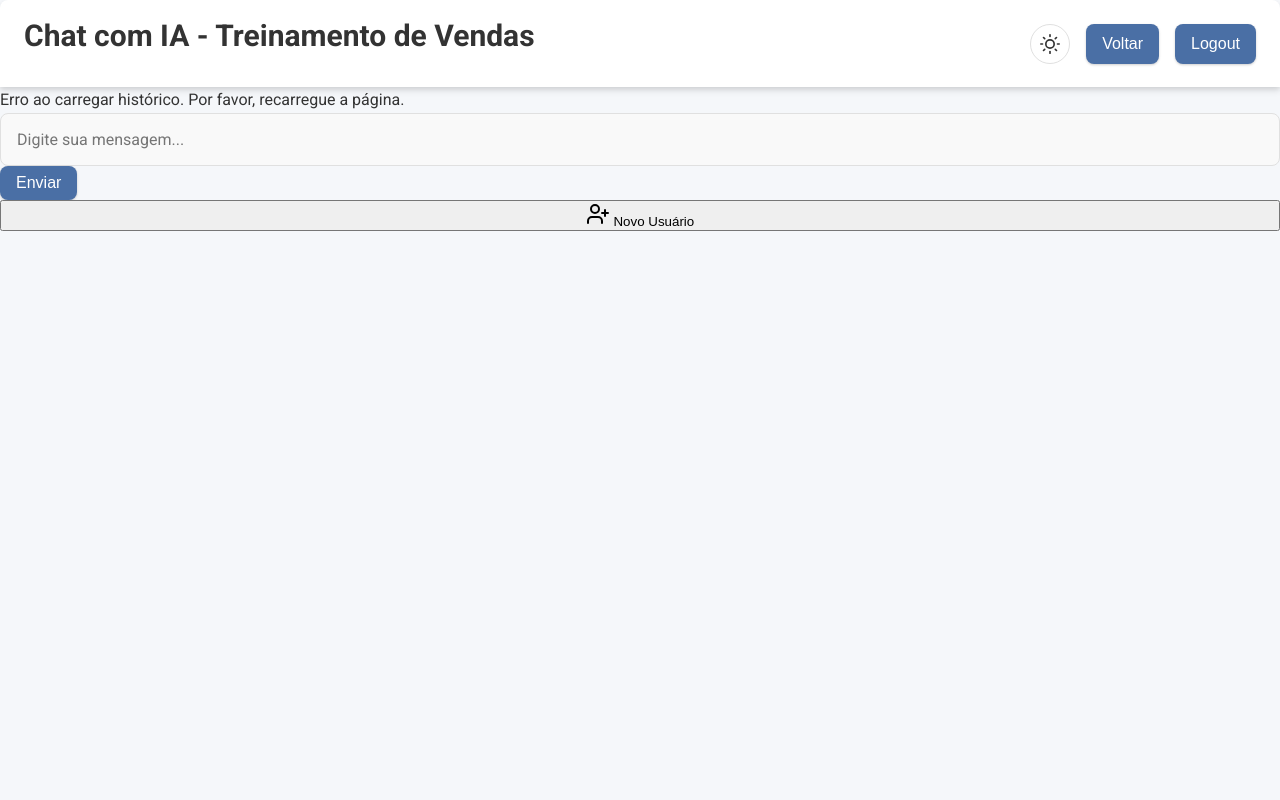
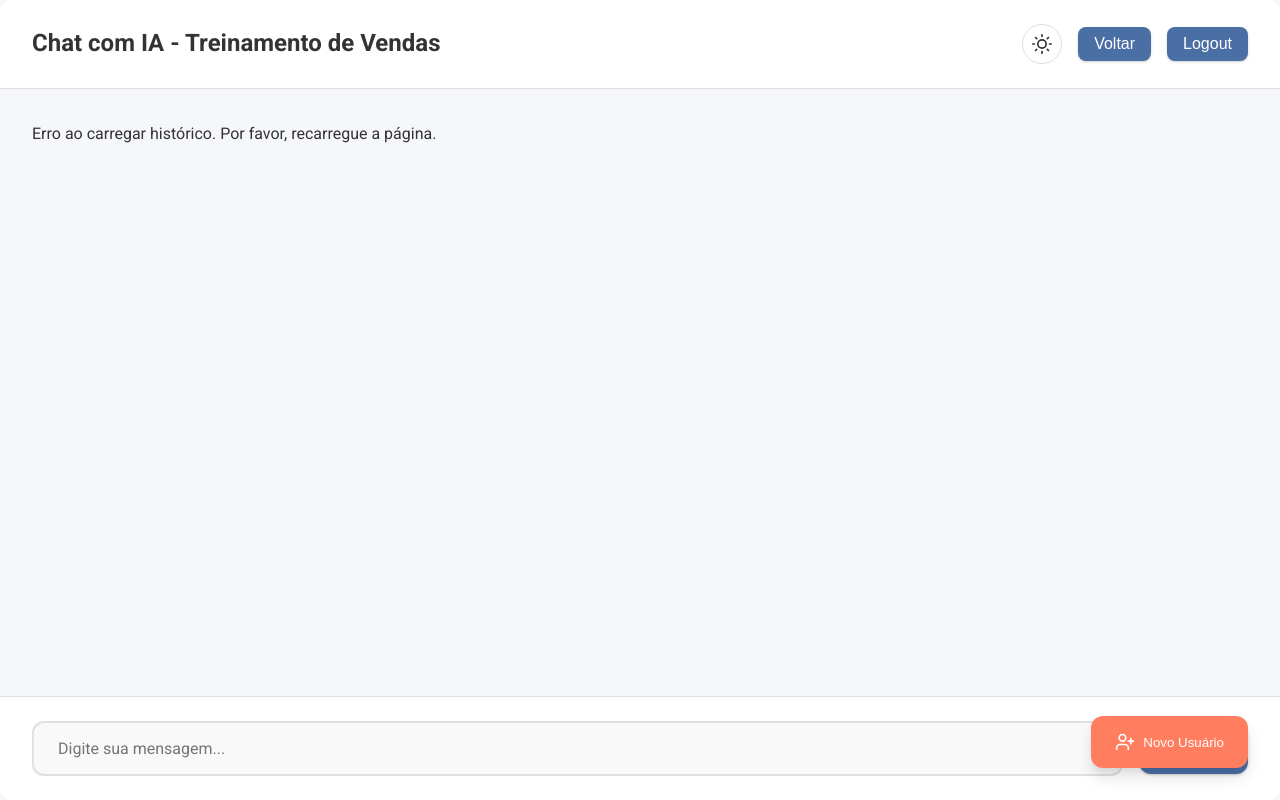
Before and after one commit to renansilva42/vendedor-smart, a Flask app: template app/templates/chat.html in a window 1280 px wide. Run offline with Flask 3, Linux system fonts and the light colour scheme; the template is opened without the code that fills it, so the values that code supplies are empty; parts of the project's set-up code (start-up, migrations or seed data) failed here and were passed over.

Commit message:
ajustado estilo de chat.html

```diff
--- a/app/static/css/style.css
+++ b/app/static/css/style.css
@@ -234,7 +234,88 @@
 
 .header-buttons {
   display: flex;
-  gap: var(--spacing-md);
+  gap: 1rem;
+  align-items: center;
+}
+
+#chat-container {
+  flex: 1;
+  overflow-y: auto;
+  padding: 2rem;
+  background-color: var(--bg-color);
+}
+
+#user-input {
+  flex: 1;
+  padding: 1rem 1.5rem;
+  border: 2px solid var(--border-color);
+  border-radius: var(--border-radius-lg);
+  background-color: var(--input-bg-color);
+  color: var(--text-color);
+  font-size: 1rem;
+  transition: all var(--transition-speed);
+}
+
+
+
+#user-input:focus {
+  border-color: var(--primary-color);
+  outline: none;
+  box-shadow: 0 0 0 3px var(--light-primary-color);
+}
+
+#send-btn {
+  padding: 1rem 2rem;
+  background-color: var(--primary-color);
+  color: white;
+  border: none;
+  border-radius: var(--border-radius-lg);
+  font-weight: 500;
+  cursor: pointer;
+  transition: all var(--transition-speed);
+}
+
+#send-btn:hover {
+  background-color: var(--primary-dark);
+  transform: translateY(-2px);
+}
+
+#new-user-btn {
+  position: fixed;
+  bottom: 2rem;
+  right: 2rem;
+  display: flex;
+  align-items: center;
+  gap: 0.5rem;
+  padding: 1rem 1.5rem;
+  background-color: var(--accent-color);
+  color: white;
+  border: none;
+  border-radius: var(--border-radius-lg);
+  font-weight: 500;
+  cursor: pointer;
+  box-shadow: var(--shadow-lg);
+  transition: all var(--transition-speed);
+}
+
+#new-user-btn:hover {
+  background-color: var(--accent-dark);
+  transform: translateY(-2px);
+}
+
+#new-user-btn svg {
+  width: 20px;
+  height: 20px;
+}
+
+.input-container {
+  padding: 1.5rem 2rem;
+  background-color: var(--card-bg-color);
+  border-top: 1px solid var(--border-color);
+  display: flex;
+  gap: 1rem;
+  align-items: center;
+  border-radius: 0 0 var(--border-radius-lg) var(--border-radius-lg);
 }
 
 .nav {
@@ -355,22 +436,30 @@
 }
 
 .chat-container {
+  max-width: 1200px;
+  margin: 20px auto;
+  background-color: var(--card-bg-color);
+  border-radius: var(--border-radius-lg);
+  box-shadow: var(--shadow-lg);
+  height: calc(100vh - 40px);
   display: flex;
   flex-direction: column;
-  height: calc(100vh - 70px);
-  max-width: 1000px;
-  margin: 0 auto;
 }
 
 .chat-header {
-  padding: var(--spacing-md) var(--spacing-lg);
-  background-color: var(--card-bg-color);
-  border-radius: var(--border-radius-md) var(--border-radius-md) 0 0;
+  padding: 1.5rem 2rem;
+  border-bottom: 1px solid var(--border-color);
   display: flex;
   justify-content: space-between;
   align-items: center;
-  box-shadow: var(--shadow-md);
-  transition: background-color var(--transition-speed);
+  background-color: var(--card-bg-color);
+  border-radius: var(--border-radius-lg) var(--border-radius-lg) 0 0;
+}
+
+.chat-header h1 {
+  font-size: 1.5rem;
+  color: var(--text-color);
+  margin: 0;
 }
 
 .chat-messages {
--- a/app/templates/select_chatbot.html
+++ b/app/templates/select_chatbot.html
@@ -47,6 +47,12 @@
                 </a>
 
                 <a href="{{ url_for('main.dashboard') }}" class="chatbot-button">
+                    <svg xmlns="http://www.w3.org/2000/svg" width="24" height="24" viewBox="0 0 24 24" fill="none" stroke="currentColor" stroke-width="2" stroke-linecap="round" stroke-linejoin="round">
+                        <rect x="3" y="3" width="7" height="7"></rect>
+                        <rect x="14" y="3" width="7" height="7"></rect>
+                        <rect x="14" y="14" width="7" height="7"></rect>
+                        <rect x="3" y="14" width="7" height="7"></rect>
+                    </svg>
                     <h2>Dashboard</h2>
                     <p>Visualize seu desempenho e estatísticas de uso do sistema.</p>
                 </a>
```
Also changed, not shown: other parts of app/static/css/style.css (+59 -5 lines).
